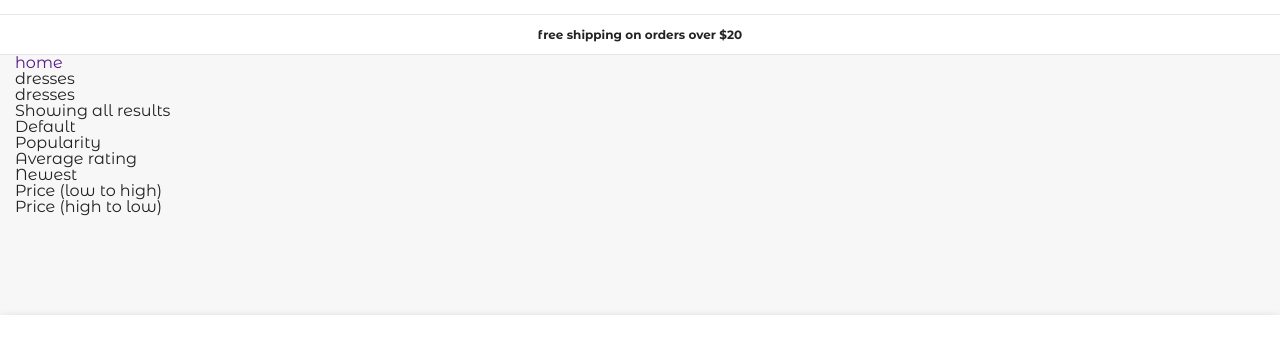
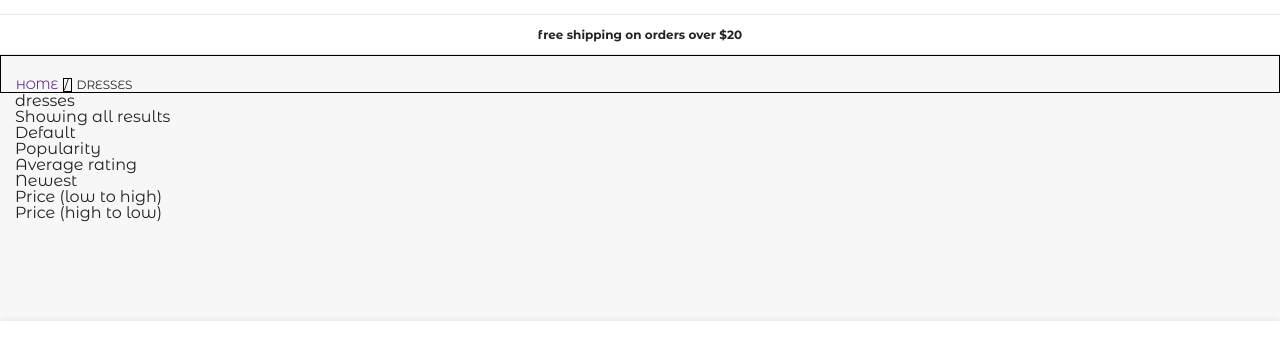
Before and after one commit to Dimalogin/Online-store-spa-v2.0, a plain HTML site: page products/for-woman/dresses.html in a window 1280 px wide. Shown: the part 66-408 px from the top of the page. Drawn offline with Linux system fonts and the light colour scheme.

Commit message:
feat: adding desctiption and products dresses pages

```diff
--- /dev/null
+++ b/assets/pages/woman-dresses/styles/dress-breadcrumb.css
@@ -0,0 +1,30 @@
+.main__woman-dresses-breadcrumb {
+  border: 1px solid black;
+  padding: 20px 0px 0px 0px;
+}
+
+.woman-dresses-breadcrumb__body {
+}
+
+.woman-dresses-breadcrumb__list {
+  display: flex;
+  flex-direction: row;
+}
+
+.woman-dresses-breadcrumb__item:not(:last-child) {
+  margin: 0px 5px 0px 0px;
+}
+
+.woman-dresses-breadcrumb__item + .woman-dresses-breadcrumb__item::before {
+  content: "/\00a0";
+
+  font-size: 12px;
+  color: black;
+  border: 1px solid black;
+}
+
+.woman-dresses-breadcrumb__link {
+  display: inline-block;
+  text-transform: uppercase;
+  font-size: 12px;
+}
--- a/products/for-woman/dresses.html
+++ b/products/for-woman/dresses.html
@@ -10,6 +10,27 @@
 
     <!--Header styles-->
     <link rel="stylesheet" href="../../assets/styles/header/header.css" />
+
+    <!--Dress Breadcrumb-->
+
+    <link
+      rel="stylesheet"
+      href="../../assets/pages/woman-dresses/styles/dress-breadcrumb.css"
+    />
+
+    <!--Dress Description-->
+
+    <link
+      rel="stylesheet"
+      href="../../assets/pages/woman-dresses/styles/dress-description.css"
+    />
+
+    <!--Dress Products-->
+
+    <link
+      rel="stylesheet"
+      href="../../assets/pages/woman-dresses/styles/dress-products.css"
+    />
 
     <!--Our brands-->
 
@@ -256,8 +277,7 @@
                     <span
                       class="woman-dresses-products-top-dropdown__title--icon"
                     >
-
-                  </span>
+                    </span>
                   </div>
                   <ul class="woman-dresses-products-top-dropdown__content">
                     <li class="woman-dresses-products-top-dropdown__item">
```
Also changed, not shown: assets/pages/woman-dresses/styles/dress-description.css (added), assets/pages/woman-dresses/styles/dress-products.css (added).
